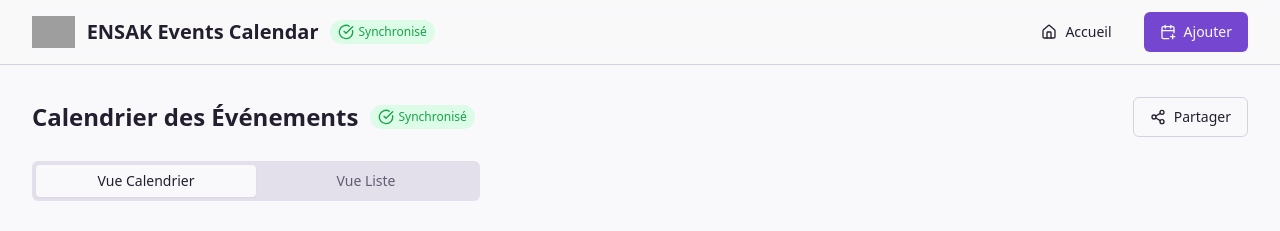
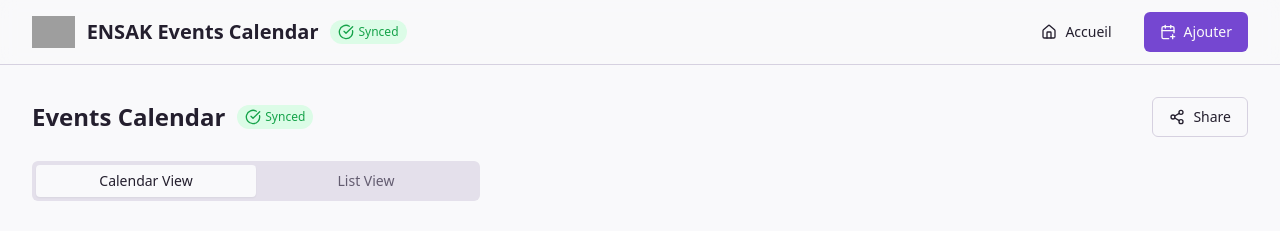
Before and after one commit to Emma-1Jhons/student-scene-calendar-18, a React (Vite) app: page /calendar in a window 1280 px wide. Shown: the top 231 px of the page. Built offline with nearby package versions, Linux system fonts and the light colour scheme; no server answers; the database is empty; grey boxes are pictures that could not be loaded.

Commit message:
Refactor: Translate landing page and calendar

```diff
--- a/src/components/LandingPage/CoverPage.tsx
+++ b/src/components/LandingPage/CoverPage.tsx
@@ -12,7 +12,7 @@ const CoverPage: React.FC = () => {
           <div className="flex flex-col items-center space-y-4">
             <img
               src="/lovable-uploads/d50f5daa-4070-437e-a1af-9fb7ac666d49.png"
-              alt="ENSA Kenitra Logo"
+              alt="Logo ENSA Kenitra"
               className="h-24 w-auto mb-4"
             />
             <h1 className="text-4xl font-bold tracking-tight sm:text-5xl">
--- a/src/components/Layout/SyncIndicator.tsx
+++ b/src/components/Layout/SyncIndicator.tsx
@@ -14,7 +14,7 @@ const SyncIndicator = () => {
     window.addEventListener('online', handleOnline);
     window.addEventListener('offline', handleOffline);
 
-    // Test la connexion à Supabase
+    // Test connection to Supabase
     const testConnection = async () => {
       try {
         const { error } = await supabase.from('events').select('count', { count: 'exact', head: true });
@@ -24,7 +24,7 @@ const SyncIndicator = () => {
       }
     };
 
-    // Tester la connexion périodiquement
+    // Test connection periodically
     testConnection();
     const interval = setInterval(testConnection, 30000);
 
@@ -35,22 +35,22 @@ const SyncIndicator = () => {
     };
   }, []);
 
-  // Statut de synchronisation
+  // Sync status
   let icon;
   let label;
   let colorClass;
 
   if (!isOnline) {
     icon = <WifiOff className="h-4 w-4" />;
-    label = "Hors ligne";
+    label = "Offline";
     colorClass = "text-yellow-600 bg-yellow-100";
   } else if (!isConnected) {
     icon = <Loader2 className="h-4 w-4 animate-spin" />;
-    label = "Connexion...";
+    label = "Connecting...";
     colorClass = "text-blue-600 bg-blue-100";
   } else {
     icon = <CheckCircle className="h-4 w-4" />;
-    label = "Synchronisé";
+    label = "Synced";
     colorClass = "text-green-600 bg-green-100";
   }
 
--- a/src/pages/CalendarPage.tsx
+++ b/src/pages/CalendarPage.tsx
@@ -23,114 +23,114 @@ const CalendarPage = () => {
   const [isLoading, setIsLoading] = useState(true);
   const { toast } = useToast();
 
-  // Chargement et abonnement aux événements
+  // Load and subscribe to events
   useEffect(() => {
     setIsLoading(true);
 
-    // S'abonner aux mises à jour en temps réel
+    // Subscribe to real-time updates
     const unsubscribe = supabaseEventService.subscribeToEvents((updatedEvents) => {
       setEvents(updatedEvents);
       setIsLoading(false);
     });
 
-    // Nettoyage
+    // Cleanup
     return () => {
       unsubscribe();
     };
   }, []);
 
-  // Clic sur une date dans le calendrier
+  // Click on a date in calendar
   const handleDateClick = (date: Date) => {
     setSelectedDate(date);
     setIsEventFormOpen(true);
   };
 
-  // Clic sur un événement
+  // Click on an event
   const handleEventClick = (event: Event) => {
     setSelectedEvent(event);
     setIsEventDetailsOpen(true);
   };
 
-  // Ajout d'un nouvel événement
+  // Add a new event
   const handleAddEvent = async (eventData: EventFormData) => {
     try {
       const newEvent = await supabaseEventService.addEvent(eventData);
 
       if (newEvent) {
         toast({
-          title: "Événement créé!",
-          description: "Votre événement a été publié et est visible par tous les utilisateurs.",
+          title: "Event created!",
+          description: "Your event has been published and is visible to all users.",
         });
       } else {
         toast({
-          title: "Erreur",
-          description: "Impossible de créer l'événement. Veuillez réessayer.",
+          title: "Error",
+          description: "Unable to create the event. Please try again.",
           variant: "destructive"
         });
       }
     } catch (error) {
-      console.error("Erreur lors de l'ajout de l'événement:", error);
+      console.error("Error adding event:", error);
       toast({
-        title: "Erreur",
-        description: "Impossible de créer l'événement. Veuillez réessayer.",
+        title: "Error",
+        description: "Unable to create the event. Please try again.",
         variant: "destructive"
       });
     }
   };
 
-  // Suppression d'un événement
+  // Delete an event
   const handleDeleteEvent = async (id: string) => {
     try {
       const success = await supabaseEventService.deleteEvent(id);
 
       if (success) {
         toast({
-          title: "Événement supprimé",
-          description: "L'événement a été retiré du calendrier.",
+          title: "Event deleted",
+          description: "The event has been removed from the calendar.",
         });
       } else {
         toast({
-          title: "Erreur",
-          description: "Impossible de supprimer l'événement. Veuillez réessayer.",
+          title: "Error",
+          description: "Unable to delete the event. Please try again.",
           variant: "destructive"
         });
       }
     } catch (error) {
-      console.error("Erreur lors de la suppression de l'événement:", error);
+      console.error("Error deleting event:", error);
       toast({
-        title: "Erreur",
-        description: "Impossible de supprimer l'événement. Veuillez réessayer.",
+        title: "Error",
+        description: "Unable to delete the event. Please try again.",
         variant: "destructive"
       });
     }
   };
 
-  // Partager le lien du calendrier
+  // Share calendar link
   const handleShareLink = () => {
     const url = window.location.href;
 
     navigator.clipboard.writeText(url).then(() => {
       toast({
-        title: "Lien copié !",
-        description: "Le lien a été copié dans votre presse-papiers"
+        title: "Link copied!",
+        description: "The link has been copied to your clipboard"
       });
     }).catch(() => {
       toast({
-        title: "Erreur",
-        description: "Impossible de copier le lien",
+        title: "Error",
+        description: "Unable to copy the link",
         variant: "destructive"
       });
     });
   };
 
-  // Afficher un message de chargement
+  // Show loading message
   if (isLoading) {
     return (
       <div className="flex flex-col min-h-screen">
         <Navbar onAddEvent={() => setIsEventFormOpen(true)} />
         <div className="flex-1 container py-8 flex items-center justify-center">
           <div className="text-center">
-            <p className="text-lg text-muted-foreground">Chargement des événements...</p>
+            <p className="text-lg text-muted-foreground">Loading events...</p>
           </div>
         </div>
       </div>
@@ -144,7 +144,7 @@ const CalendarPage = () => {
       <main className="flex-1 container py-8">
         <div className="flex flex-wrap justify-between items-center mb-6 gap-3">
           <div className="flex items-center gap-3">
-            <h1 className="text-2xl font-bold">Calendrier des Événements</h1>
+            <h1 className="text-2xl font-bold">Events Calendar</h1>
             <SyncIndicator />
           </div>
 
@@ -155,15 +155,15 @@ const CalendarPage = () => {
               className="flex items-center gap-2"
             >
               <Share2 size={16} />
-              <span>Partager</span>
+              <span>Share</span>
             </Button>
           </div>
         </div>
 
         <Tabs defaultValue="calendar" value={activeTab} onValueChange={setActiveTab}>
           <TabsList className="grid w-full max-w-md grid-cols-2 mb-8">
-            <TabsTrigger value="calendar">Vue Calendrier</TabsTrigger>
-            <TabsTrigger value="list">Vue Liste</TabsTrigger>
+            <TabsTrigger value="calendar">Calendar View</TabsTrigger>
+            <TabsTrigger value="list">List View</TabsTrigger>
           </TabsList>
 
           <TabsContent value="calendar" className="border rounded-lg p-6">
@@ -183,7 +183,7 @@ const CalendarPage = () => {
         </Tabs>
       </main>
 
-      {/* Formulaires et modales d'événements */}
+      {/* Event forms and modals */}
       <EventForm
         isOpen={isEventFormOpen}
         onClose={() => setIsEventFormOpen(false)}
```
